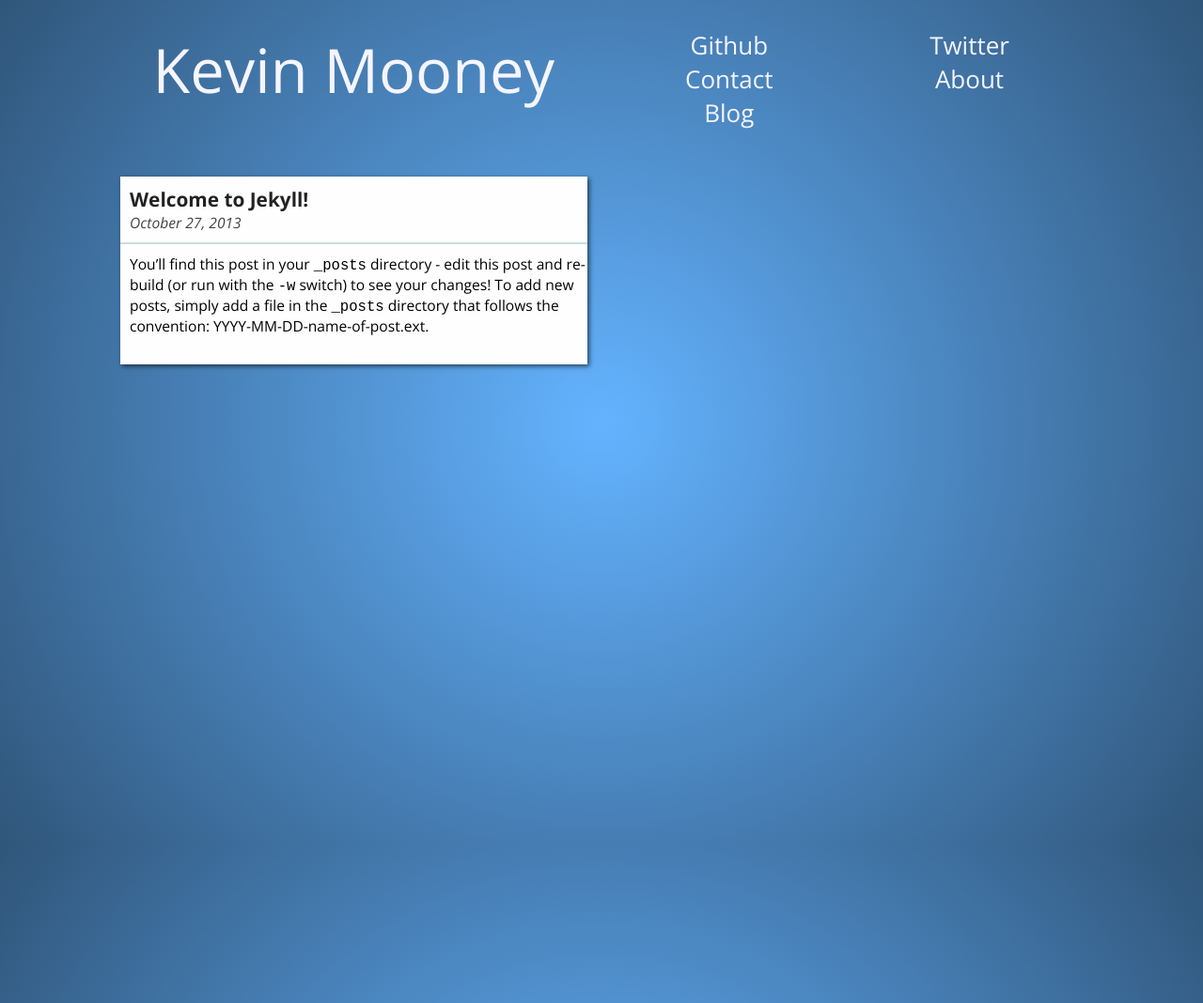
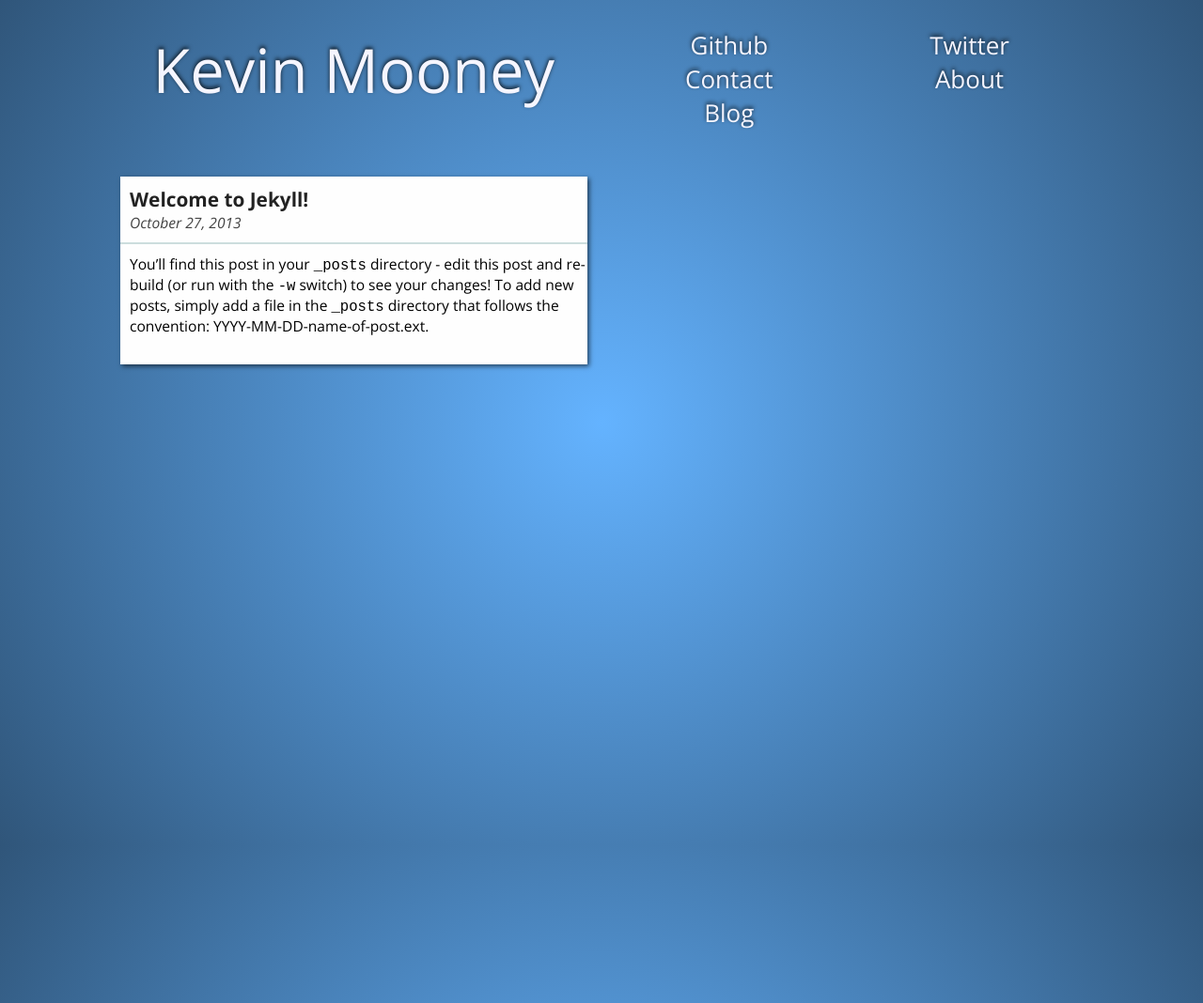
Before and after one commit to kmooney/kmooney.github.io, a Jekyll site: the page built from index.html, in a window 1280 px wide. Shown: the whole page at 94% size. Built offline with Jekyll 4.4.1, drawn with Linux system fonts in a browser that asks for light colours; Markdown is read by kramdown in place of the engine named in the settings.

Commit message:
update css

```diff
--- a/css/main.css
+++ b/css/main.css
@@ -14,7 +14,7 @@
 
 body {
   background-color: rgb(100,179,255);
-  background: radial-gradient(circle 200px at 50% 50%, rgb(100,179,255) 0%, black 1500px);
+  background: fixed radial-gradient(circle 200px at 50% 50%, rgb(100,179,255) 0%, black 1500px);
 
   font-family: "Open Sans", "Helvetica", sans-serif;
   font-size: 26px;
@@ -76,6 +76,7 @@
 #header .linktext {
     color: rgb(245, 245, 255);
     font-weight: 100;
+    text-shadow: 0px -2px 4px rgba(0,0,0,0.8);
 }
 
 .my_face {
```
